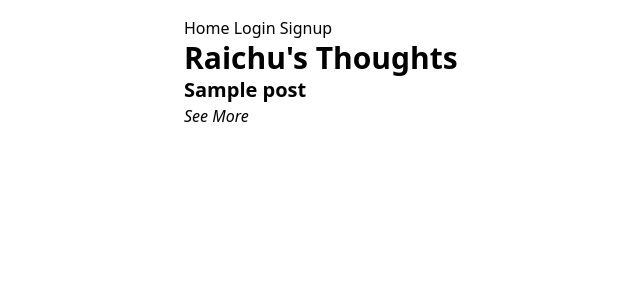
After one commit to ju-liechen/raichus_retreat, a Django app: template templates/blog/posts.html in a window 1280 px wide. The commit adds this page. Shown: the top 300 px of the page, without its empty margins (144-784 px from the left). Run offline with Django 4.2, Linux system fonts and the light colour scheme; the template is opened without the code that fills it: values that come from a table or form of the project are taken from there, others are empty; tables that the repository leaves empty hold one stand-in row (values such as "Sample post"); some libraries are stand-ins or nearby versions.

Commit message:
Add post list with htmx

```diff
--- a/apps/blog/models.py
+++ b/apps/blog/models.py
@@ -5,9 +5,8 @@ from django.db import models
 class Category(models.Model):
     name = models.CharField(max_length=50)
 
-
-def __str__(self):
-    return self.name
+    def __str__(self):
+        return self.name
 
 
 class Post(models.Model):
--- a/apps/blog/urls.py
+++ b/apps/blog/urls.py
@@ -6,4 +6,6 @@ from . import views
 app_name = 'blog'
 urlpatterns = [
     path('', views.index, name='index'),
+    path('posts/', views.BlogView.as_view(), name='posts'),
+    path('post/<int:pk>/more', views.PostDetailView.as_view(), name='post_detail'),
 ]
--- a/static/app.css
+++ b/static/app.css
@@ -1 +1,3 @@
-/** styles here **/
+button {
+    font-style: italic;
+}
--- /dev/null
+++ b/templates/blog/post_detail.html
@@ -0,0 +1,4 @@
+<div class="post-detail">
+    <div>{{ post.body }}</div>
+    <p>Category: {{ post.category }}</p>
+</div>
--- /dev/null
+++ b/templates/blog/posts.html
@@ -0,0 +1,31 @@
+{% extends 'layout.html' %}
+{% block content %}
+  <h1 class="text-3xl font-bold">Raichu's Thoughts</h1>
+
+  {% if error %}
+    <p class="text-red-500">{{ error }}</p>
+  {% endif %}
+
+  <div id="post-container">
+    {% for post in posts %}
+    <div class="post">
+        <h2 class="text-xl font-bold">{{ post.title }}</h2>
+
+        <!-- Post details -->
+        <div id="details-{{ post.id }}"></div>
+
+        <!-- See More button for each post -->
+        <button hx-get="/post/{{ post.id }}/more"
+                hx-trigger="click"
+                hx-target="#details-{{ post.id }}"
+                hx-swap="outerHTML">
+            See More
+        </button>
+
+    </div>
+    {% empty %}
+        <p>No posts available.</p>
+    {% endfor %}
+  </div>
+
+{% endblock %}
--- a/templates/layout.html
+++ b/templates/layout.html
@@ -8,10 +8,12 @@
   <script src="https://cdn.tailwindcss.com"></script>
   <script src="https://unpkg.com/htmx.org@1.9.8" integrity="sha384-rgjA7mptc2ETQqXoYC3/zJvkU7K/aP44Y+z7xQuJiVnB/422P/Ak+F/AqFR7E4Wr" crossorigin="anonymous"></script>
   <script src="{% static 'app.js' %}"></script>
+  <script src="https://unpkg.com/htmx.org"></script>
 </head>
 <body class="p-4">
   <div class="container mx-auto md:w-1/2">
     <nav>
+      <a href="{% url 'blog:index' %}">Home</a>
       {% if user.is_authenticated %}
         <a href="{% url 'user:logout' %}">Logout</a>
       {% else %}
```
Also changed, not shown: apps/blog/views.py (+34 -0 lines), templates/index.html (+5 -2 lines).
